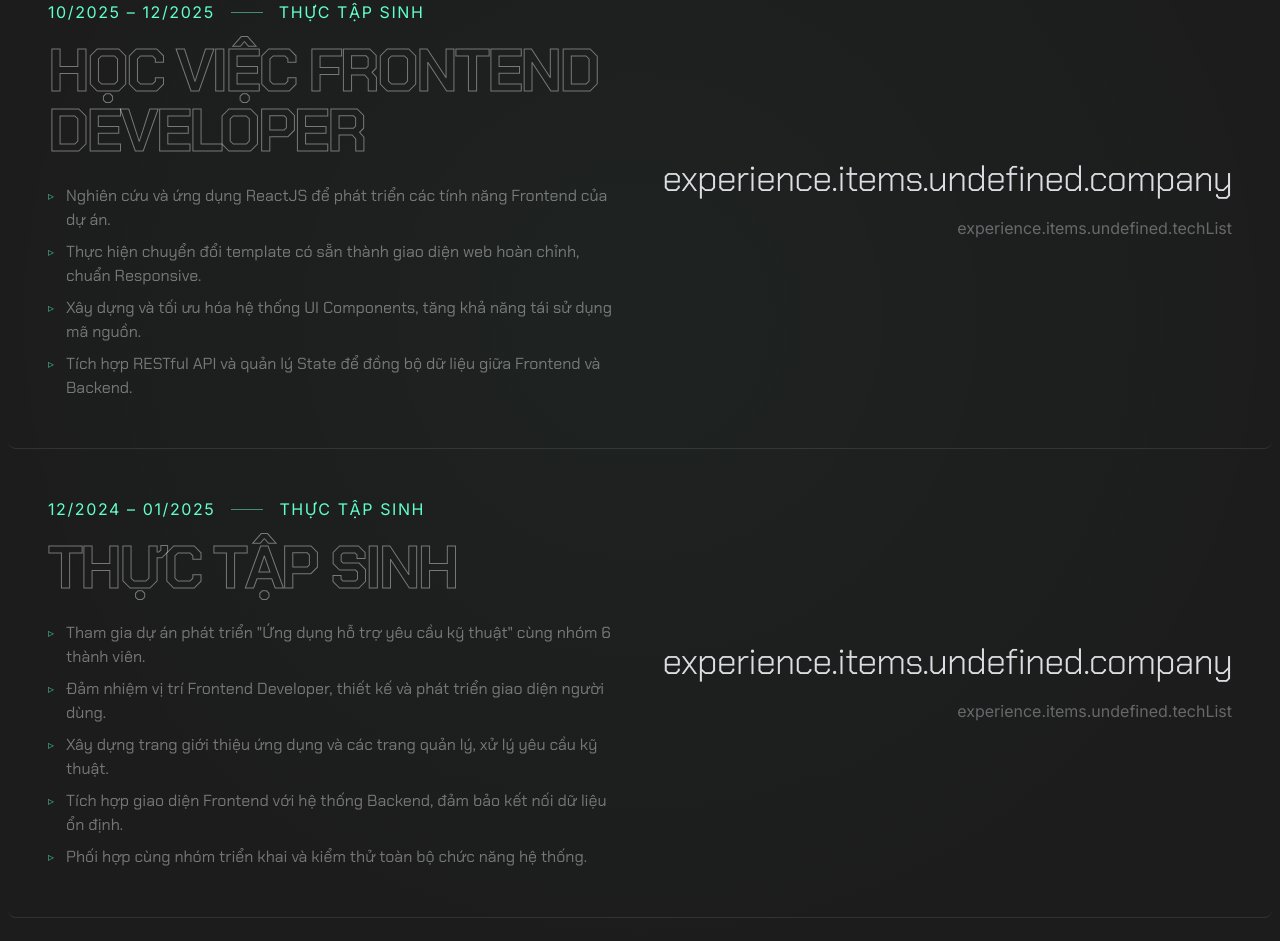
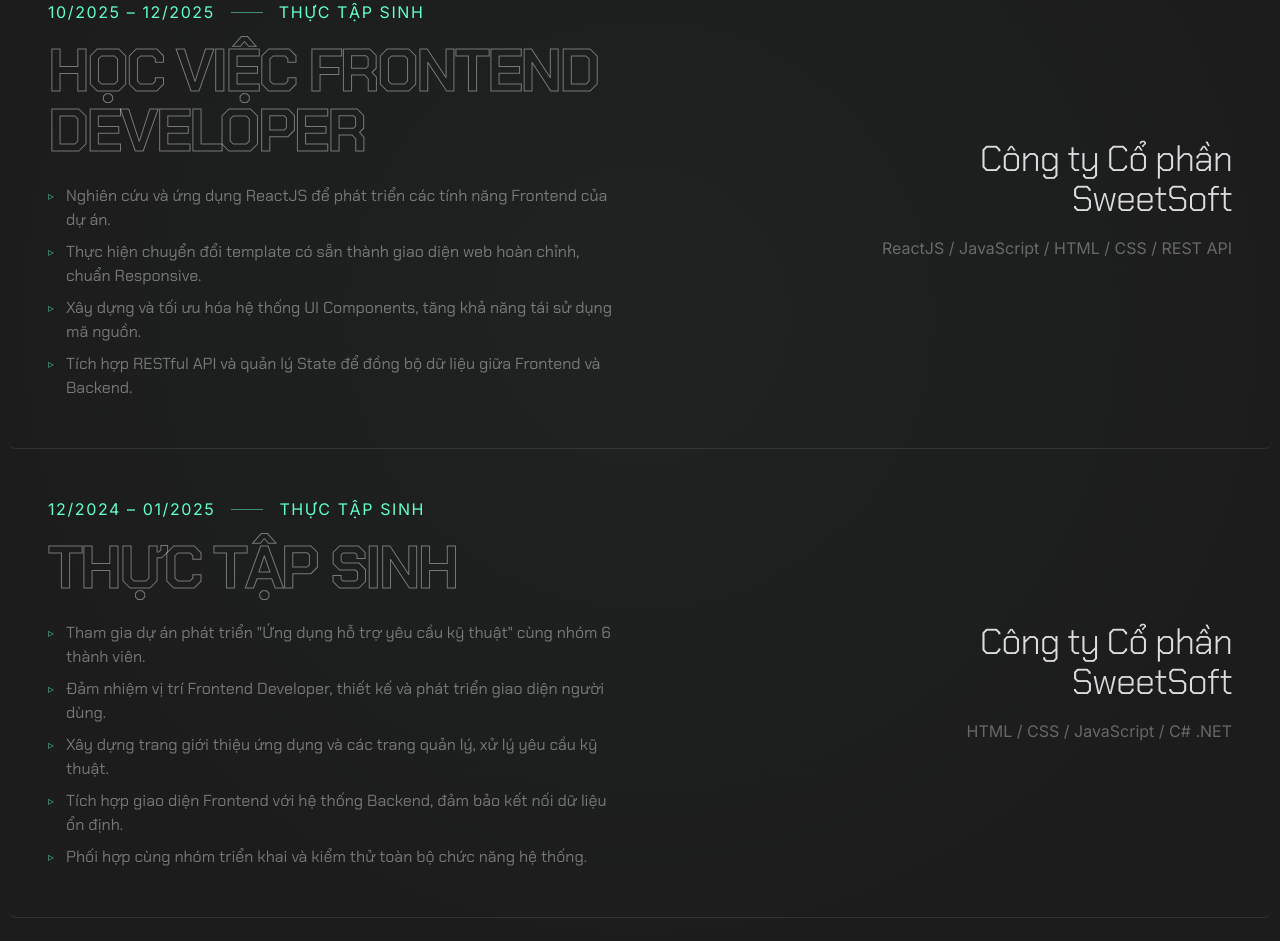
Before and after one commit to DuyPhatpeo/portfolio, a React (Vite) app: page / in a window 1280 px wide. Shown: the part 3037-3978 px from the top of the page. Built offline with nearby package versions, Linux system fonts and the light colour scheme; no server answers.

Commit message:
fix(experience): fix undefined variable rendering for company name and tech stack

```diff
--- a/src/features/experience/ExperienceSection.tsx
+++ b/src/features/experience/ExperienceSection.tsx
@@ -49,6 +49,7 @@ const ExperienceSection: React.FC = () => {
         {/* Minimalist List */}
         <div className="border-t border-foreground/10">
           {items.map((item, i) => {
+            const techList = item.tech ? item.tech.split(",").map((s) => s.trim()) : [];
             return (
               <motion.div
                 key={i}
@@ -88,11 +89,11 @@ const ExperienceSection: React.FC = () => {
                 {/* Right: Company & Tech Stack */}
                 <div className="lg:w-1/3 flex flex-col lg:items-end text-left lg:text-right gap-4">
                   <div className="text-2xl md:text-3xl lg:text-4xl font-light text-foreground/90 tracking-tight transition-transform duration-500 md:group-hover:-translate-x-2">
-                    {t(`experience.items.${item.id}.company`)}
+                    {item.company}
                   </div>
 
                   <div className="font-mono text-sm md:text-base text-foreground/50 leading-relaxed max-w-sm transition-opacity duration-500 opacity-100 md:opacity-70 md:group-hover:opacity-100">
-                    {t(`experience.items.${item.id}.techList`)}
+                    {techList.join(" / ")}
                   </div>
                 </div>
               </motion.div>
```
